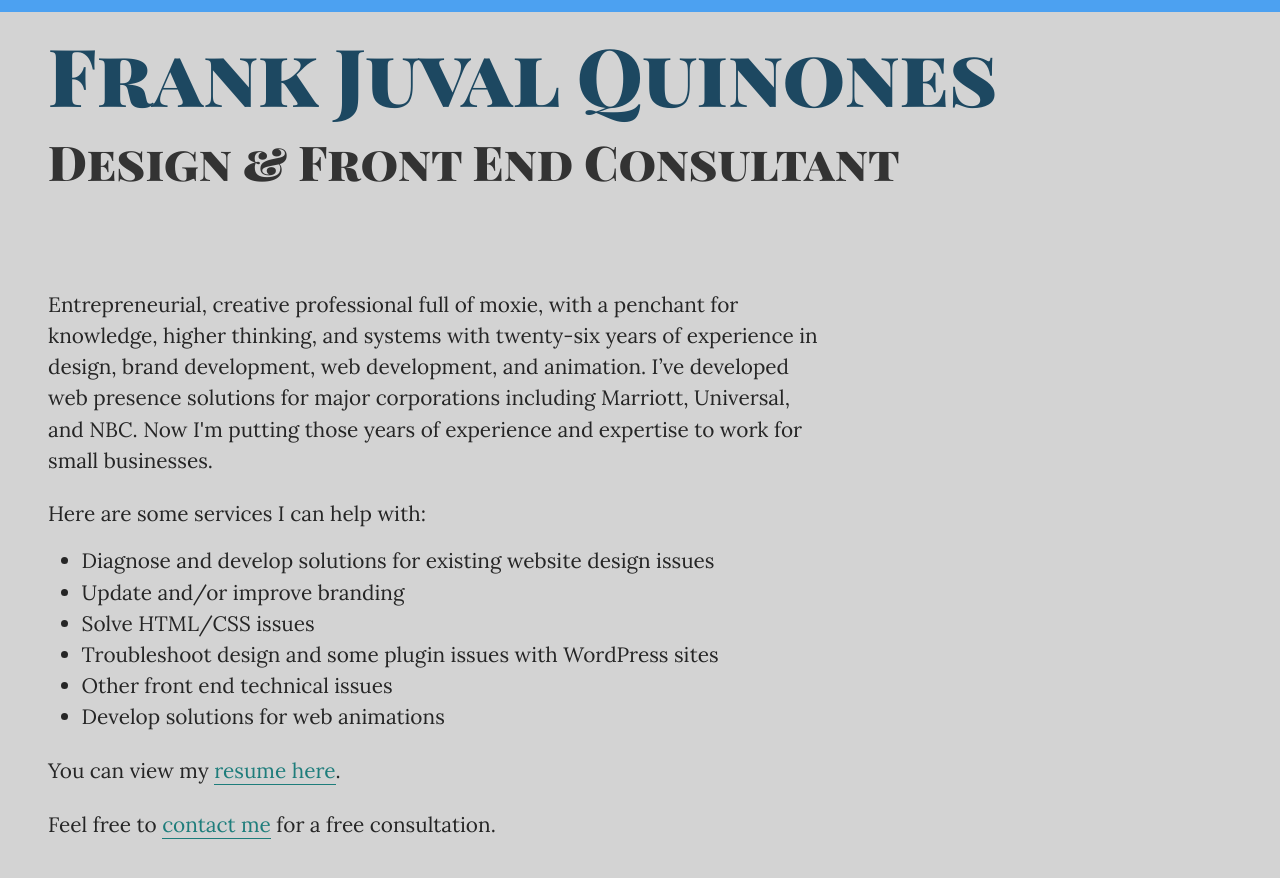
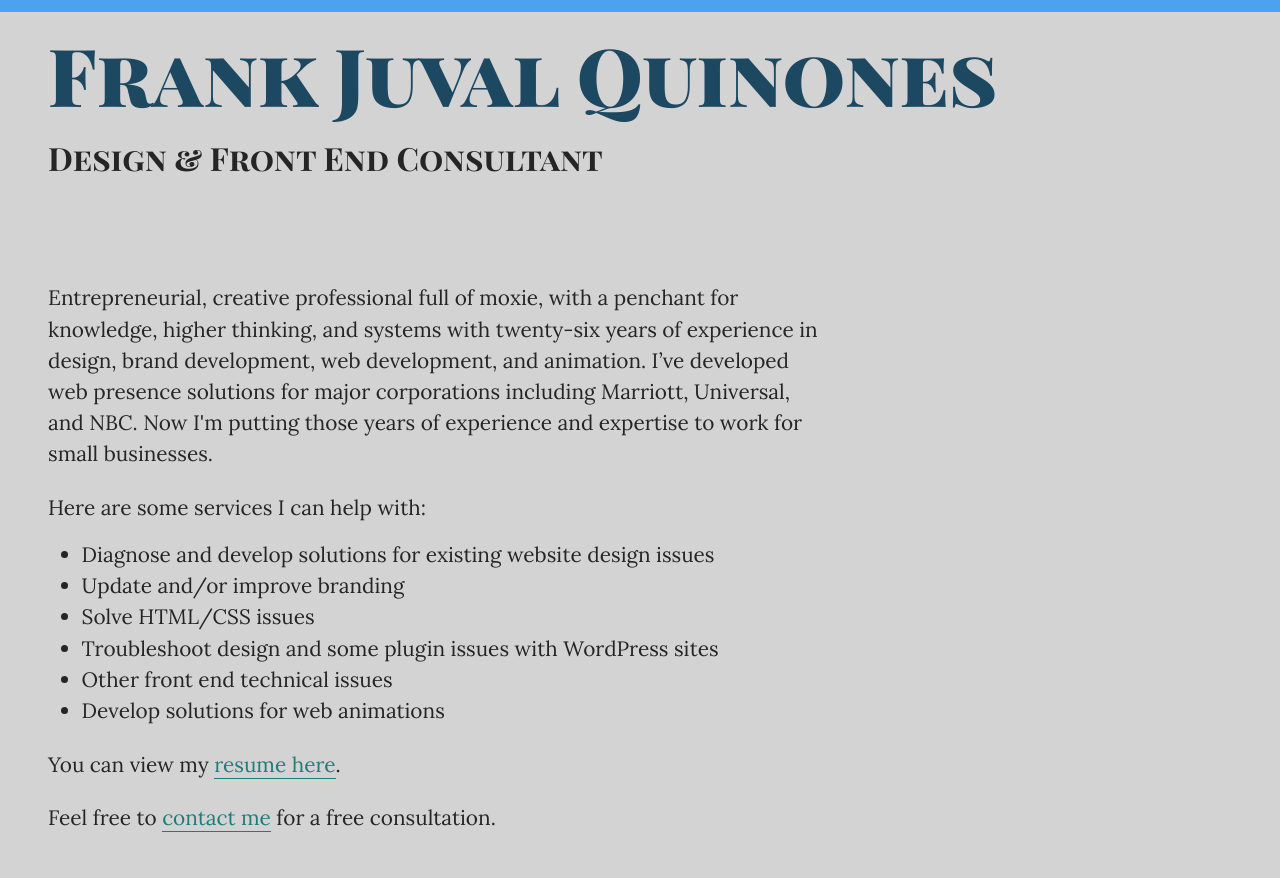
Before and after one commit to FrankDraws/git-5apps.com-frankdraws_testdev, a website: page index.html in a window 1280 px wide. Drawn offline with Linux system fonts and the light colour scheme.

Commit message:
Updated CSS to accommodate new h4 element. Need to revise it more thoroughly to make sure it's all clean.

```diff
--- a/index.html
+++ b/index.html
@@ -16,7 +16,7 @@
     <div id="colortop"></div>
     <section class="">
         <h1>Frank Juval Quinones</h1>
-        <h2>Design &amp; Front End Consultant</h2>
+        <h4>Design &amp; Front End Consultant</h4>
 
         <p class="summary">Entrepreneurial, creative professional full of moxie, with a penchant for knowledge, higher thinking, and systems with twenty-six years of experience in design, brand development, web development, and animation. I’ve developed web presence solutions for
             major corporations including Marriott, Universal, and NBC. Now I'm putting those years of experience and expertise to work for small businesses.</p>
@@ -32,10 +32,6 @@
             </ul>
         </p>
 
-
-
-
-
         <p>You can view my <a href="https://www.linkedin.com/in/frankjuval/" target="_blank" rel="noopener" data-title="LinkedIn">resume here</a>.</p>
 
         <p>Feel free to <a href="mailto:frankdraws@hey.com">contact me</a> for a free consultation.</p>
--- a/styles.css
+++ b/styles.css
@@ -33,15 +33,17 @@ h2 {
   font-weight: 900;
 }
 
-h3 {
-  font-family: "Lora", serif;
+h3,
+h4 {
+  font-family: "Playfair Display SC", serif;
   line-height: 1.3;
-  font-weight: 900;
+  font-weight: 400;
 }
 
 h1,
 h2,
 h3,
+h4,
 p {
   font-size: clamp( var(--fluid-type-min, 1rem), calc(1rem + var(--fluid-type-target, 3vw)), var(--fluid-type-max, 1.3rem));
   margin: 1.4rem 1.5rem 0;
@@ -67,8 +69,14 @@ h3 {
   --fluid-type-max: 2.5rem;
 }
 
+h4 {
+  --fluid-type-min: 1.2rem;
+  --fluid-type-max: 2rem;
+}
+
 h2,
-h3 {
+h3,
+h4 {
   max-width: 30ch;
 }
 
@@ -98,6 +106,7 @@ a,
   h1,
   h2,
   h3,
+  h4,
   p {
     margin: 1.4rem 3rem 0;
   }
@@ -126,7 +135,10 @@ a,
 /* ANIMATION */
 
 h1,
-h2 {
+h2,
+h3,
+h4,
+p {
   -webkit-animation: fade-in-right 1.2s cubic-bezier(0.390, 0.575, 0.565, 1.000) both;
   animation: fade-in-right 1.2s cubic-bezier(0.390, 0.575, 0.565, 1.000) both;
 }
```
